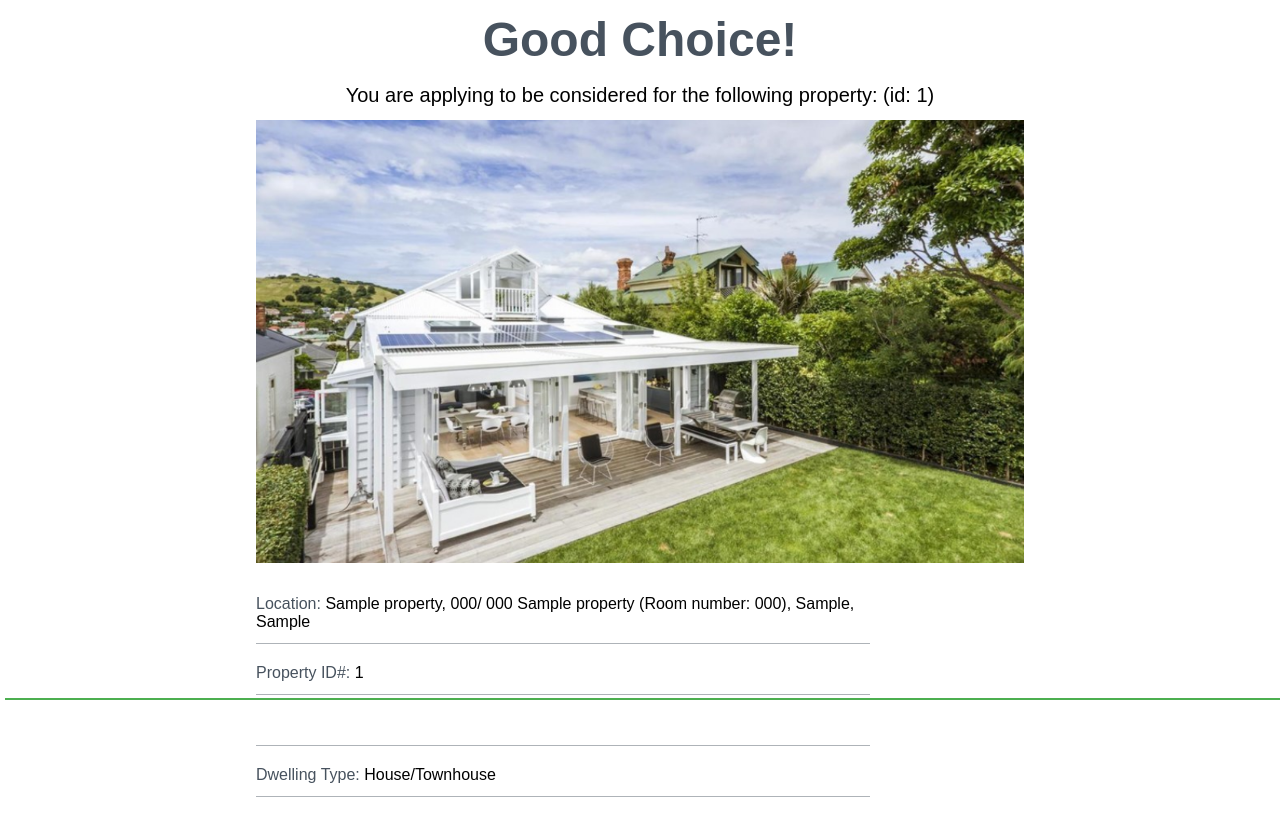
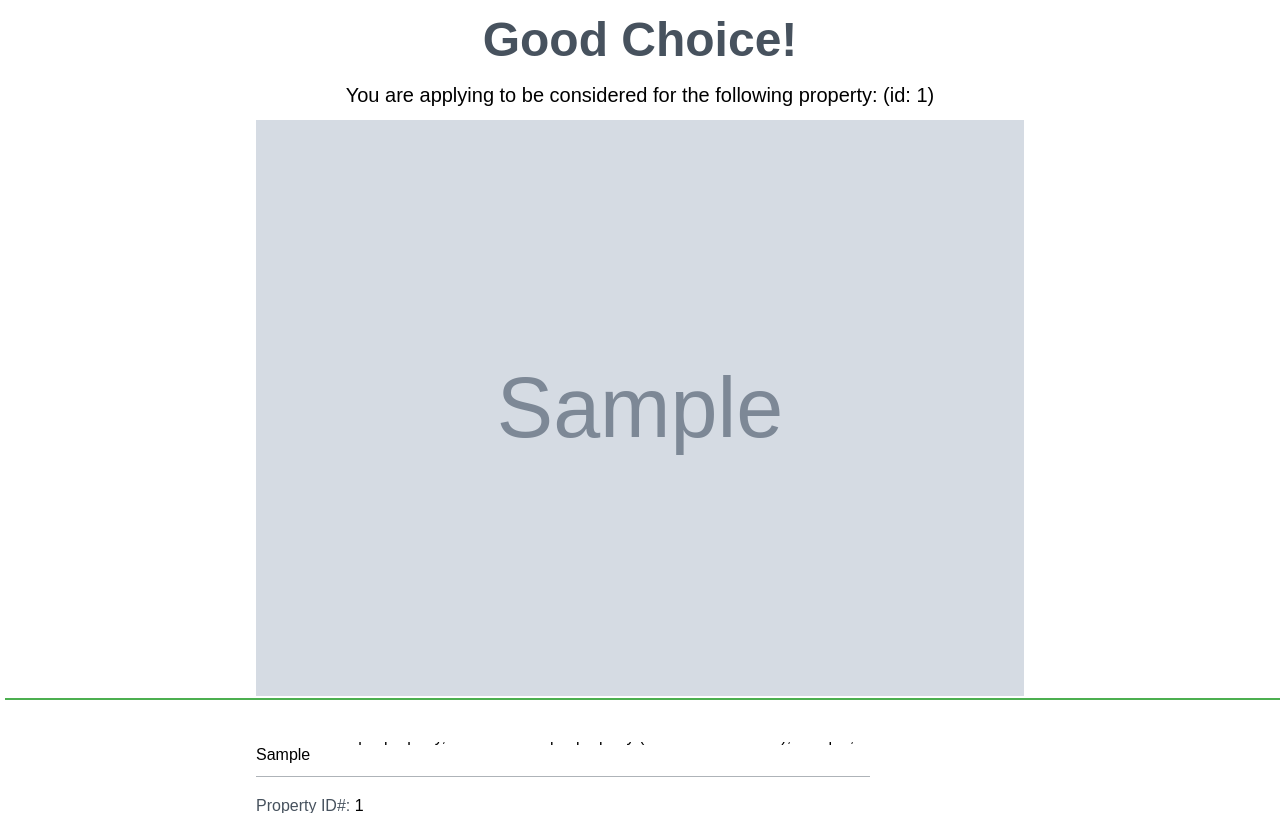
Before and after one commit to fionakc/RentWiz2019, a Django app: page /apply/1 in a window 1280 px wide. Shown: the part 58-871 px from the top of the page. Run offline with Django 3.2, Linux system fonts and the light colour scheme; tables that the repository leaves empty hold one stand-in row (values such as "Sample post"); grey boxes marked "Sample" are stand-in pictures; some libraries are stand-ins or nearby versions.

Commit message:
Got image loading in apply start page

```diff
--- a/rentwiz/urls.py
+++ b/rentwiz/urls.py
@@ -15,6 +15,8 @@
 """
 from django.contrib import admin
 from django.urls import include, path
+from django.conf import settings
+from django.conf.urls.static import static
 
 urlpatterns = [
     path('', include('home.urls')),
@@ -23,4 +25,4 @@
     path('users/', include('UserManagement.urls')),
     path('users/', include('django.contrib.auth.urls')),
     path('admin/', admin.site.urls),
-]
+] + static(settings.MEDIA_URL, document_root=settings.MEDIA_ROOT)
--- a/tenant_application/templates/apply.html
+++ b/tenant_application/templates/apply.html
@@ -26,8 +26,8 @@
         <h1>Good Choice!</h1>
         <h4>You are applying to be considered for the following property: (id: {{ queryset.id }})</h4>
         <div class="rentalBlock--img">
-        {% comment %} <img src="{% static 'logo.png' %}" class="logo" /> {% endcomment %}
-        <img src="{% static 'house1.png' %}" alt="can't load"/>
+{#            <img src="{% static 'house1.png' %}" alt="can't load"/>#}
+            <img src="{{ queryset.property_picture.url }}" alt="{{ queryset.description }}"/> {# DOESN"T WORK #}
         </div>
         <div class="rentalBlock--description">
             <ul class="rentalBlock--description__list">
--- a/tenant_application/views.py
+++ b/tenant_application/views.py
@@ -1,4 +1,5 @@
-from django.shortcuts import render
+from django.shortcuts import render, get_object_or_404
+from PIL import Image
 from property_listing.models import Property;
 
 
```
